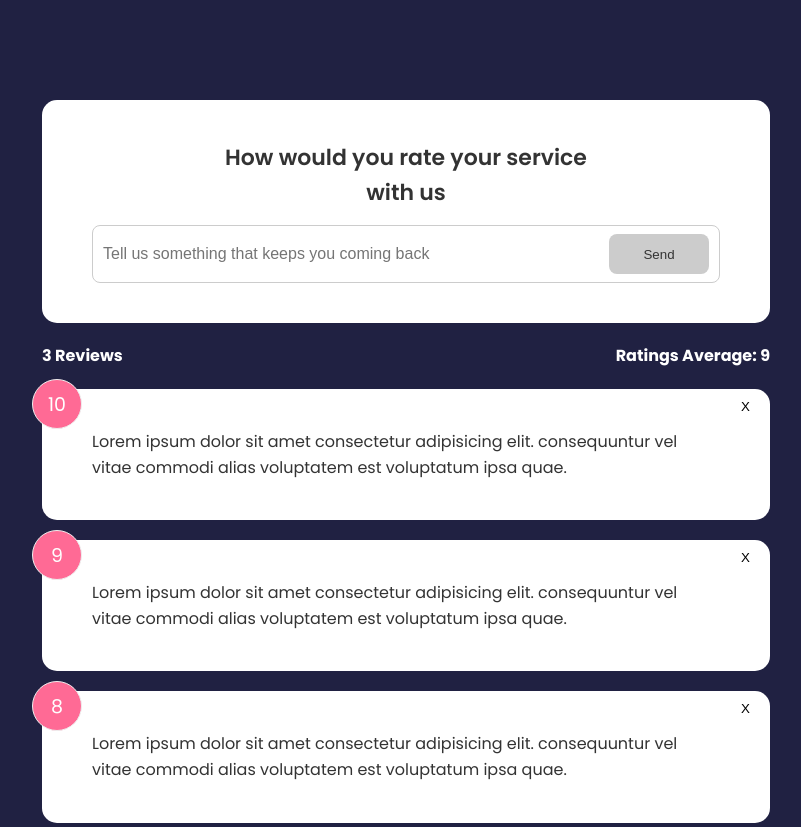
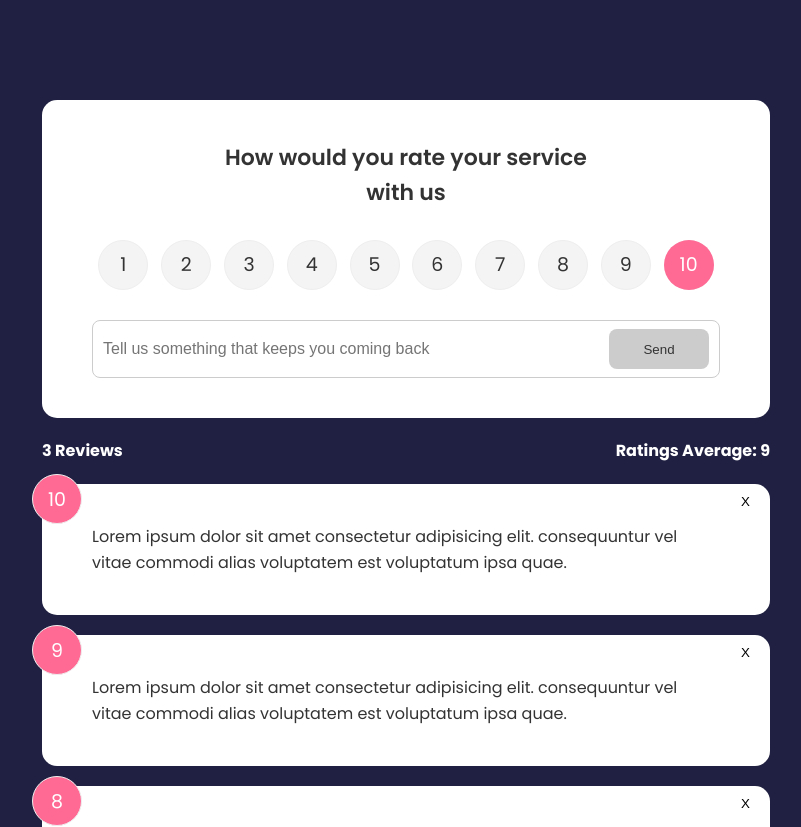
Before and after one commit to OkkashaAlly/svelte-feedback-ui, a Svelte app: page / in a window 1280 px wide. Shown: the top 827 px of the page, without its empty margins (234-1035 px from the left). Built offline with nearby package versions, Linux system fonts and the light colour scheme.

Commit message:
Rating select added

```diff
--- a/src/components/FeedbackForm.svelte
+++ b/src/components/FeedbackForm.svelte
@@ -1,11 +1,13 @@
 <script>
   import Button from "./Button.svelte";
   import Card from "./Card.svelte";
+  import RatingSelect from "./RatingSelect.svelte";
 
   let text = "";
   let btnDisabled = true;
   let min = 10;
   let message;
+  let rating = 10;
 
   const handleInput = () => {
     if (text.trim().length <= min) {
@@ -16,10 +18,13 @@
       btnDisabled = false;
     }
   };
+
+  const handleSelect = e => (rating = e.detail);
 </script>
 
 <Card>
   <header><h2>How would you rate your service with us</h2></header>
+  <RatingSelect on:rating-select={handleSelect} />
   <form action="">
     <div class="input-group">
       <input
--- /dev/null
+++ b/src/components/RatingSelect.svelte
@@ -0,0 +1,175 @@
+<script>
+  import { createEventDispatcher } from "svelte";
+
+  let selected = 10;
+
+  const dispatch = createEventDispatcher();
+
+  const onChange = e => {
+    selected = e.currentTarget.value;
+    dispatch("rating-select", selected);
+  };
+</script>
+
+<ul class="rating">
+  <li>
+    <input
+      type="radio"
+      id="num1"
+      name="rating"
+      value="1"
+      on:change={onChange}
+      checked={selected === 1}
+    />
+    <label for="num1">1</label>
+  </li>
+  <li>
+    <input
+      type="radio"
+      id="num2"
+      name="rating"
+      value="2"
+      on:change={onChange}
+      checked={selected === 2}
+    />
+    <label for="num2">2</label>
+  </li>
+  <li>
+    <input
+      type="radio"
+      id="num3"
+      name="rating"
+      value="3"
+      on:change={onChange}
+      checked={selected === 3}
+    />
+    <label for="num3">3</label>
+  </li>
+  <li>
+    <input
+      type="radio"
+      id="num4"
+      name="rating"
+      value="4"
+      on:change={onChange}
+      checked={selected === 4}
+    />
+    <label for="num4">4</label>
+  </li>
+  <li>
+    <input
+      type="radio"
+      id="num5"
+      name="rating"
+      value="5"
+      on:change={onChange}
+      checked={selected === 5}
+    />
+    <label for="num5">5</label>
+  </li>
+  <li>
+    <input
+      type="radio"
+      id="num6"
+      name="rating"
+      value="6"
+      on:change={onChange}
+      checked={selected === 6}
+    />
+    <label for="num6">6</label>
+  </li>
+  <li>
+    <input
+      type="radio"
+      id="num7"
+      name="rating"
+      value="7"
+      on:change={onChange}
+      checked={selected === 7}
+    />
+    <label for="num7">7</label>
+  </li>
+  <li>
+    <input
+      type="radio"
+      id="num8"
+      name="rating"
+      value="8"
+      on:change={onChange}
+      checked={selected === 8}
+    />
+    <label for="num8">8</label>
+  </li>
+  <li>
+    <input
+      type="radio"
+      id="num9"
+      name="rating"
+      value="9"
+      on:change={onChange}
+      checked={selected === 9}
+    />
+    <label for="num9">9</label>
+  </li>
+  <li>
+    <input
+      type="radio"
+      id="num10"
+      name="rating"
+      value="10"
+      on:change={onChange}
+      checked={selected === 10}
+    />
+    <label for="num10">10</label>
+  </li>
+</ul>
+
+<style>
+  .rating {
+    display: flex;
+    align-items: center;
+    justify-content: space-around;
+    margin: 30px 0;
+  }
+
+  .rating li {
+    position: relative;
+    background: #f4f4f4;
+    width: 50px;
+    height: 50px;
+    padding: 10px;
+    text-align: center;
+    border-radius: 50%;
+    font-size: 19px;
+    border: 1px #eee solid;
+    transition: 0.3s;
+  }
+
+  .rating li label {
+    position: absolute;
+    top: 50%;
+    left: 50%;
+    width: 50px;
+    height: 50px;
+    padding: 10px;
+    border-radius: 50%;
+    transform: translate(-50%, -50%);
+    cursor: pointer;
+  }
+
+  .rating li:hover {
+    background: #ff6a95;
+    color: #fff;
+  }
+
+  /* Make actual radio select invisible */
+  [type="radio"] {
+    opacity: 0;
+  }
+
+  /* Use the sibling select */
+  [type="radio"]:checked ~ label {
+    background: #ff6a95;
+    color: #fff;
+  }
+</style>
```
